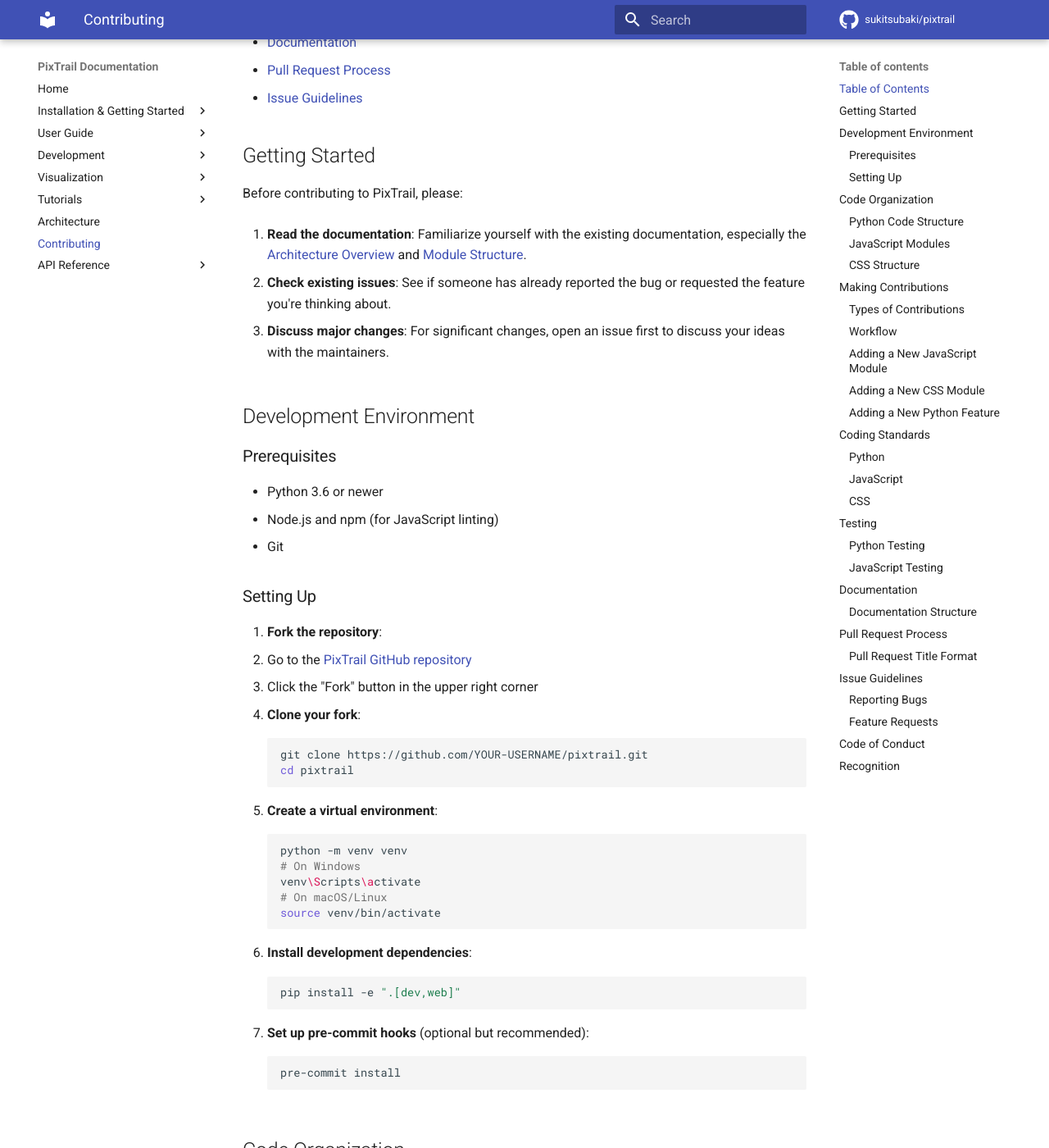
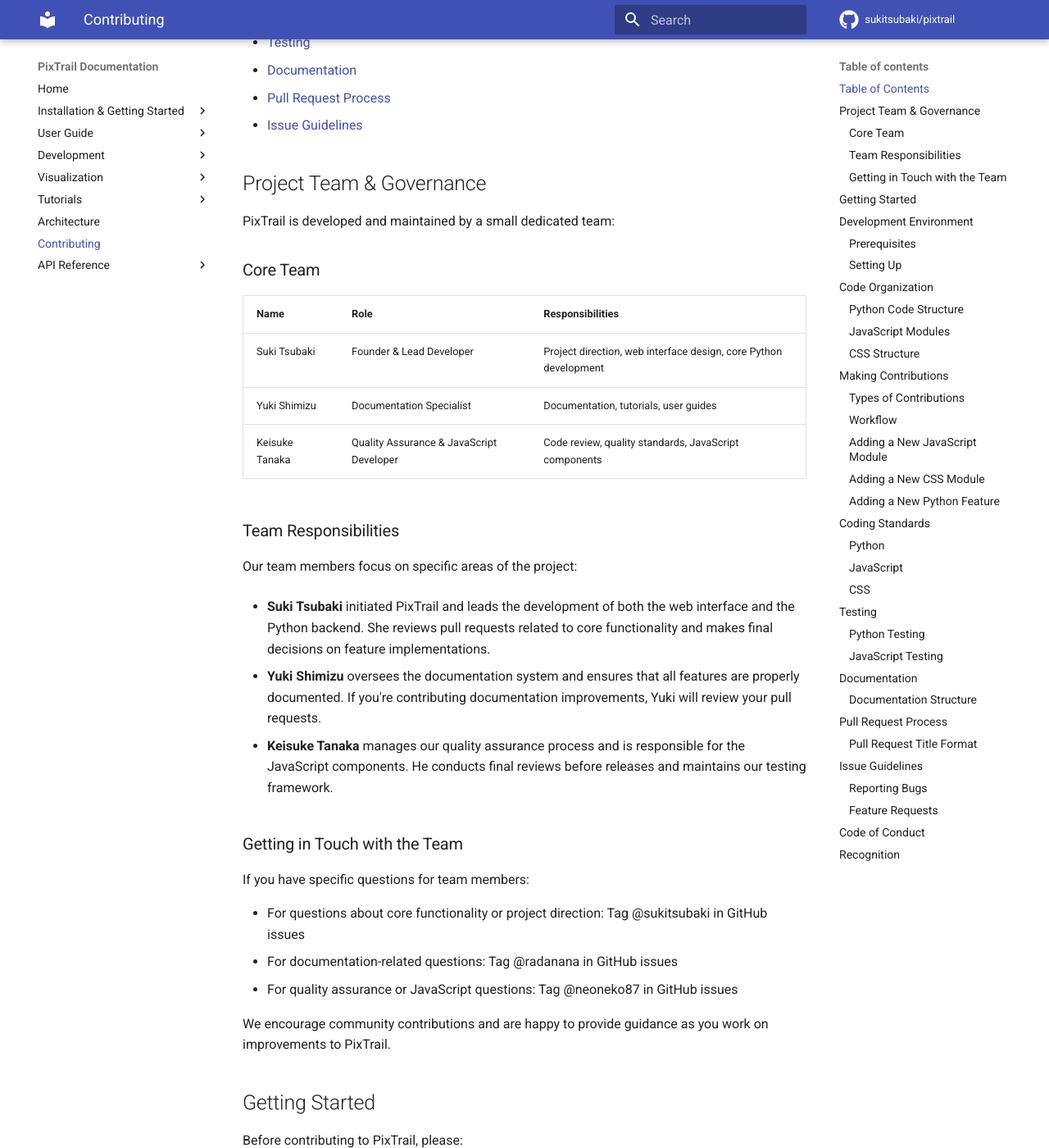
Before and after one commit to sukitsubaki/pixTrail, an MkDocs documentation site: the page built from docs/contributing.md, in a window 1280 px wide and 1400 px high, scrolled down 484 px. Shown: the whole window at 82% size. Built offline with MkDocs 1.6.1 and Material for MkDocs 9.7.7, drawn with Linux system fonts in a browser that asks for light colours; comment, search, counter and statistics services are not loaded.

Commit message:
Update contributing.md

```diff
--- a/docs/contributing.md
+++ b/docs/contributing.md
@@ -4,6 +4,7 @@
 
 ## Table of Contents
 
+- [Team](#project-team-and-governance)
 - [Getting Started](#getting-started)
 - [Development Environment](#development-environment)
 - [Code Organization](#code-organization)
@@ -13,6 +14,38 @@
 - [Documentation](#documentation)
 - [Pull Request Process](#pull-request-process)
 - [Issue Guidelines](#issue-guidelines)
+
+## Project Team & Governance
+
+PixTrail is developed and maintained by a small dedicated team:
+
+### Core Team
+
+| Name           | Role                                     | Responsibilities                                                 |
+|----------------|------------------------------------------|------------------------------------------------------------------|
+| Suki Tsubaki   | Founder & Lead Developer                 | Project direction, web interface design, core Python development |
+| Yuki Shimizu   | Documentation Specialist                 | Documentation, tutorials, user guides                            |
+| Keisuke Tanaka | Quality Assurance & JavaScript Developer | Code review, quality standards, JavaScript components            |
+
+### Team Responsibilities
+
+Our team members focus on specific areas of the project:
+
+- **Suki Tsubaki** initiated PixTrail and leads the development of both the web interface and the Python backend. She reviews pull requests related to core functionality and makes final decisions on feature implementations.
+
+- **Yuki Shimizu** oversees the documentation system and ensures that all features are properly documented. If you're contributing documentation improvements, Yuki will review your pull requests.
+
+- **Keisuke Tanaka** manages our quality assurance process and is responsible for the JavaScript components. He conducts final reviews before releases and maintains our testing framework.
+
+### Getting in Touch with the Team
+
+If you have specific questions for team members:
+
+- For questions about core functionality or project direction: Tag @sukitsubaki in GitHub issues
+- For documentation-related questions: Tag @radanana in GitHub issues
+- For quality assurance or JavaScript questions: Tag @neoneko87 in GitHub issues
+
+We encourage community contributions and are happy to provide guidance as you work on improvements to PixTrail.
 
 ## Getting Started
 
```
